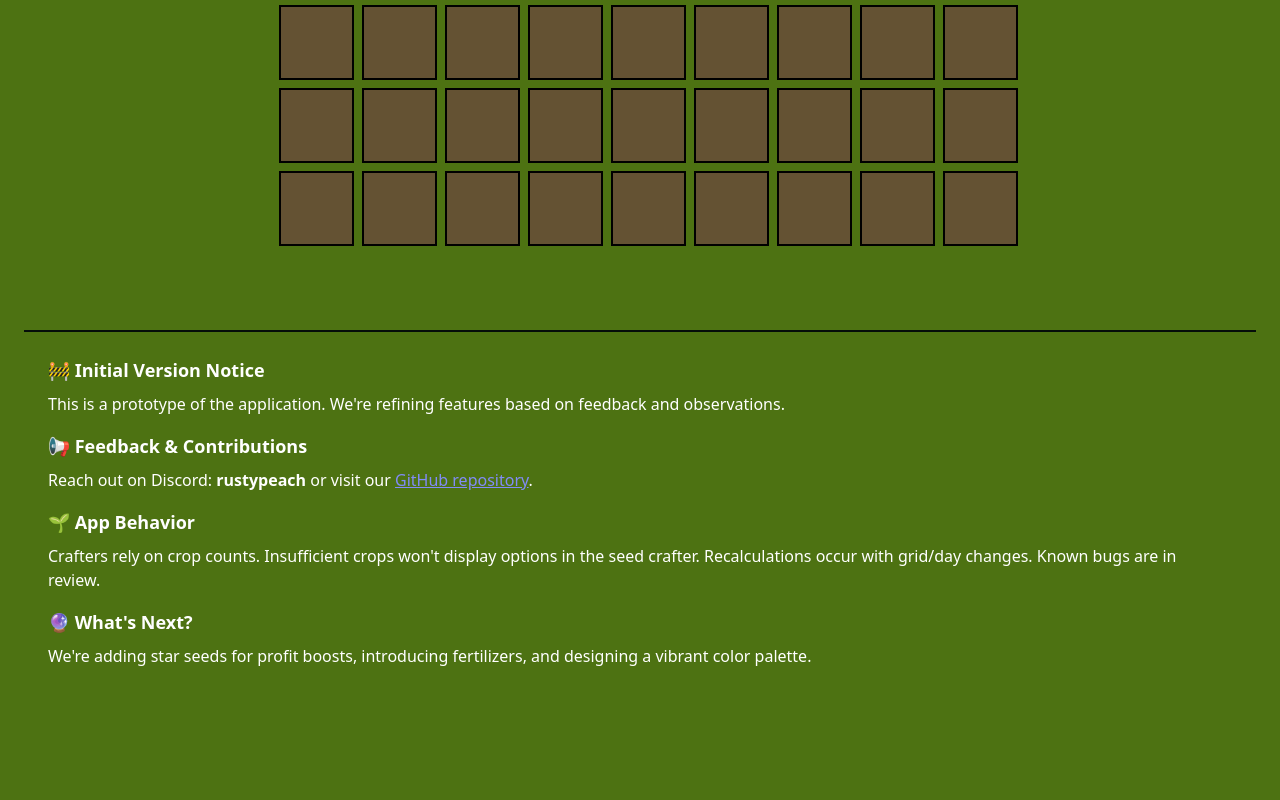
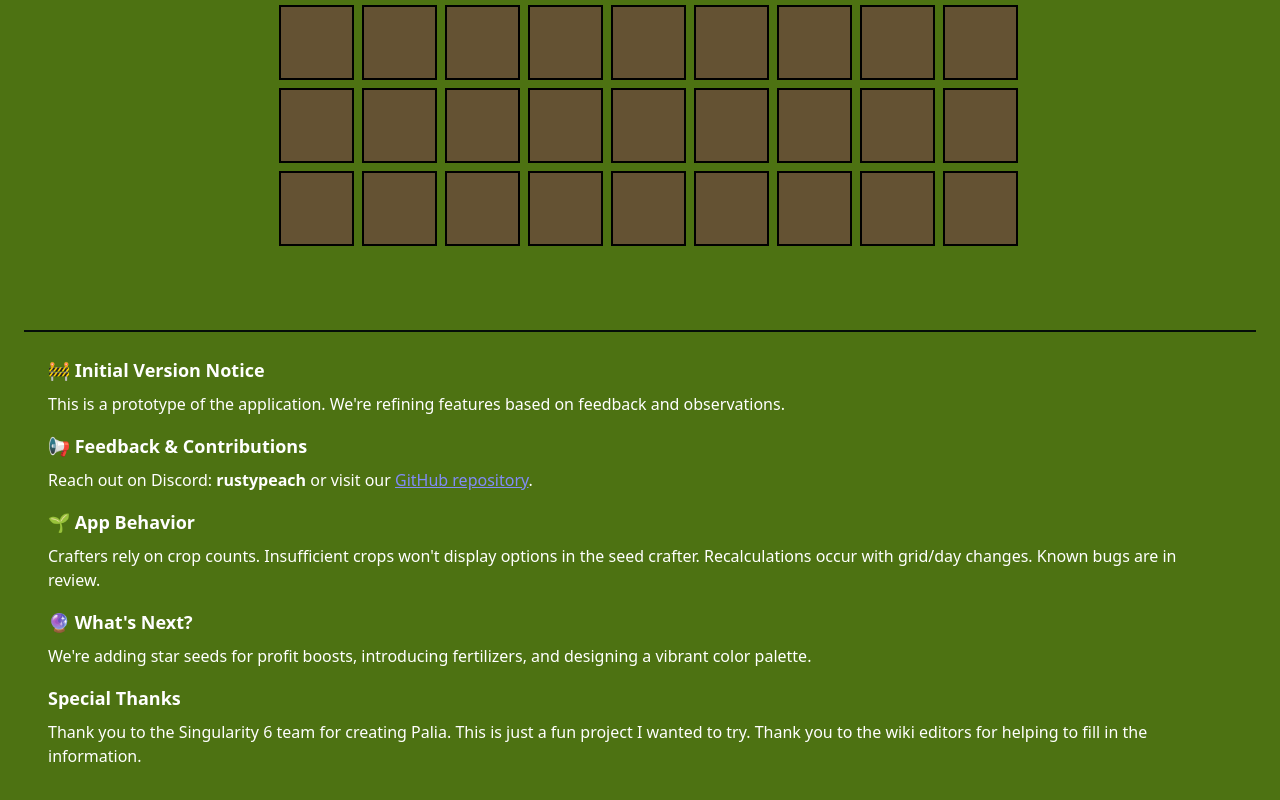
Before and after one commit to DanielLChapman/Palia-Garden, a Next.js app: page / in a window 1280 px wide. Shown: the part 781-1581 px from the top of the page. Before the commit the page ends 1481 px from the top, so only its background shows below. Built offline with nearby package versions, Linux system fonts and the light colour scheme.

Commit message:
Some updates

```diff
--- a/src/components/Footer.tsx
+++ b/src/components/Footer.tsx
@@ -23,6 +23,11 @@ function Footer() {
             <p className="text-lg font-semibold mb-2">🔮 What&apos;s Next?</p>
             <p>We&apos;re adding star seeds for profit boosts, introducing fertilizers, and designing a vibrant color palette.</p>
         </div>
+
+        <div className="text-center sm:text-left">
+            <p className="text-lg font-semibold mb-2">Special Thanks</p>
+            <p>Thank you to the Singularity 6 team for creating Palia. This is just a fun project I wanted to try. Thank you to the wiki editors for helping to fill in the information.</p>
+        </div>
     </div>
 </footer>
 
--- a/src/pages/_document.tsx
+++ b/src/pages/_document.tsx
@@ -8,7 +8,7 @@ export default function Document() {
                 rel="stylesheet"
                 href="https://cdnjs.cloudflare.com/ajax/libs/font-awesome/4.7.0/css/font-awesome.min.css"
             ></link>
-            <link rel="canonical" href="https://palia-garden.vercel.app/" />
+            <link rel="canonical" href="https://palia-garden-profits.vercel.app/" />
 
             <link rel="preconnect" href="https://fonts.googleapis.com" />
             <link
```
Also changed, not shown: public/robots.txt, 1 other file (tests, documents, lock files or other folders).
